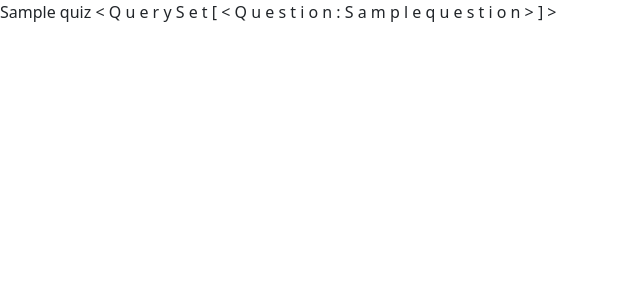
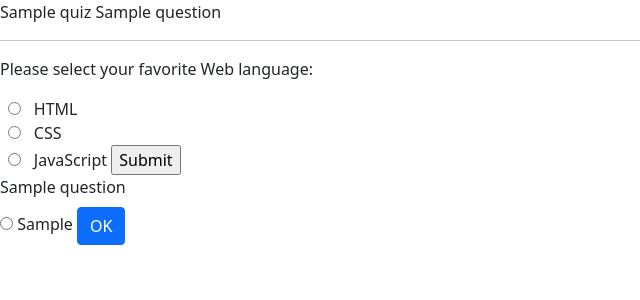
Before and after one commit to Artem-1313/quiz-application, a Django app: page /quiz/1/ in a window 1280 px wide. Shown: the top 300 px of the page, without its empty margins (0-640 px from the left). Run offline with Django 3.2, Linux system fonts and the light colour scheme; tables that the repository leaves empty hold one stand-in row (values such as "Sample post").

Commit message:
add questions and answers to page

```diff
--- a/qapp/models.py
+++ b/qapp/models.py
@@ -13,7 +13,7 @@ class Quiz(models.Model):
         return f"{self.name} {self.description}"
 
     def get_questions(self):
-        return f"{self.questions.all()}"
+        return self.questions.all()
 
     class Meta:
         verbose_name_plural = 'Тест'
@@ -25,10 +25,10 @@ class Question(models.Model):
     quiz = models.ForeignKey(Quiz, on_delete=models.CASCADE, related_name="questions")
 
     def __str__(self):
-        return f"{self.question}"
+        return self.question
 
     def get_answers(self):
-        return f"{self.answers.all()}"
+        return self.answers.all()
 
     class Meta:
         verbose_name_plural = 'Питання'
--- a/qapp/templates/qapp/quiz_detail.html
+++ b/qapp/templates/qapp/quiz_detail.html
@@ -5,5 +5,39 @@
 {% for q in object.get_questions %}
 {{ q }}
 {% endfor %}
+<hr>
+<form action="/action_page.php">
+  <p>Please select your favorite Web language:</p>
+  <input type="radio" id="html" name="fav_language" value="HTML">
+  <label for="html">HTML</label><br>
+  <input type="radio" id="css" name="fav_language" value="CSS">
+  <label for="css">CSS</label><br>
+  <input type="radio" id="javascript" name="fav_language" value="JavaScript">
+  <label for="javascript">JavaScript</label>
+  <input type="submit" value="Submit">
+</form>
+<form>
+	{% csrf_token %}
 
+{% for questions_answers in dict_questions_answers %}
+	{% for key,value in questions_answers.items %}
+		<div class="mb-2">
+			{{ key }}
+		</div>
+
+			{% for a in value %}
+
+
+				<input type="radio" name="{{ a }}" id="{{ a }}" value="{{ a }}">
+					<label>{{ a }}</label>
+
+
+			{% endfor %}
+
+
+	{% endfor %}
+{% endfor %}
+
+<button type="submit" class="btn btn-primary">OK</button>
+</form>
 {% endblock content %}
--- a/qapp/views.py
+++ b/qapp/views.py
@@ -15,6 +15,20 @@ class QuizList(ListView):
 class QuizDetail(DetailView):
     model = Quiz
 
+    def get_context_data(self, **kwargs):
+        # Call the base implementation first to get a context
+        context = super().get_context_data(**kwargs)
+        # Add in a QuerySet of all the books
+        quiz = Quiz.objects.get(id=self.kwargs['pk'])
+        questions_list = []
+        for q in quiz.get_questions():
+        	answers = []
+        	for a in q.get_answers():
+        		answers.append(str(a))
+        	questions_list.append({str(q):answers})
+
+        context['dict_questions_answers'] = questions_list
+        return context
 def index(request):
 
 
```
